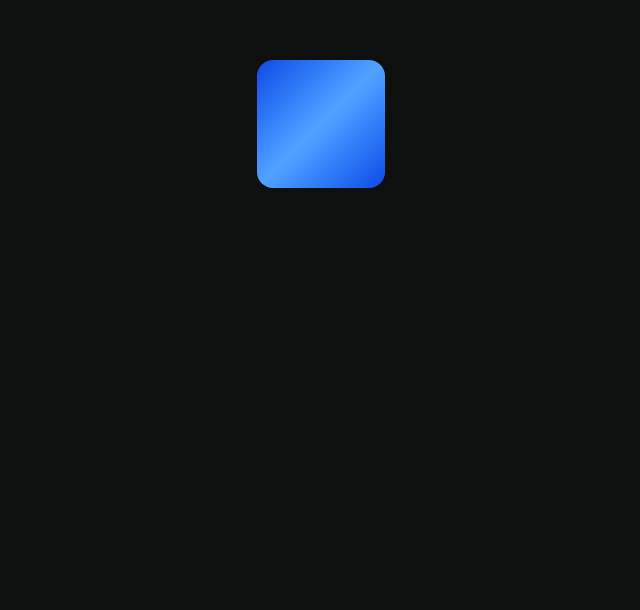
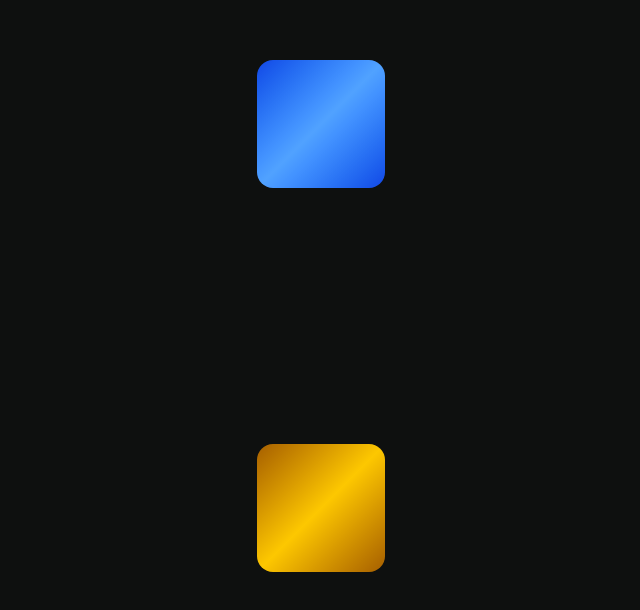
Before and after one commit to mahnafdev/gsap-learning, a React (Vite) app: page / in a window 1280 px wide. Shown: the part 1188-1798 px from the top of the page, without its empty margins (319-959 px from the left). Before the commit the page ends 1472 px from the top, so only its background shows below. Built offline with nearby package versions, Linux system fonts and the light colour scheme.

Commit message:
gsap: parseEase

```diff
--- a/src/Index.tsx
+++ b/src/Index.tsx
@@ -3,6 +3,7 @@ import From from "./components/From";
 import To from "./components/To";
 import FromTo from "./components/FromTo";
 import GetProperty from "./components/GetProperty";
+import ParseEase from "./components/ParseEase";
 
 export default function Home() {
 	//* GSAP Version
@@ -22,6 +23,7 @@ export default function Home() {
 			<To />
 			<FromTo />
 			<GetProperty />
+			<ParseEase />
 		</main>
 	);
 }
--- /dev/null
+++ b/src/components/ParseEase.tsx
@@ -0,0 +1,21 @@
+import { useGSAP } from "@gsap/react";
+import gsap from "gsap";
+
+const ParseEase = () => {
+	useGSAP(() => {
+		const back = gsap.parseEase("back.inOut");
+		gsap.from("#parse-ease", {
+			scale: 0,
+			opacity: 0,
+			ease: back,
+		});
+	}, []);
+	return (
+		<div
+			id="parse-ease"
+			className="card gradient-yellow self-center"
+		/>
+	);
+};
+
+export default ParseEase;
```
